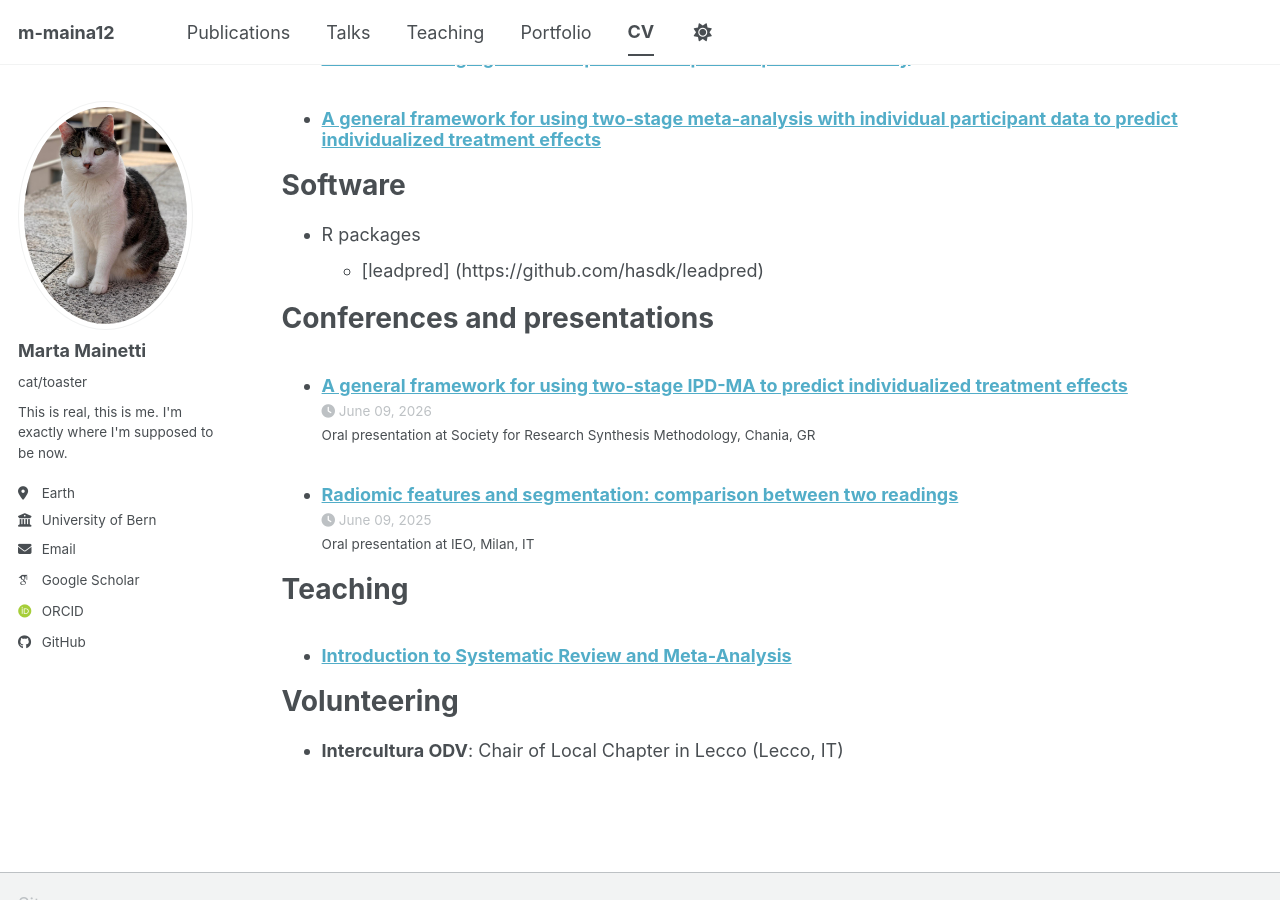
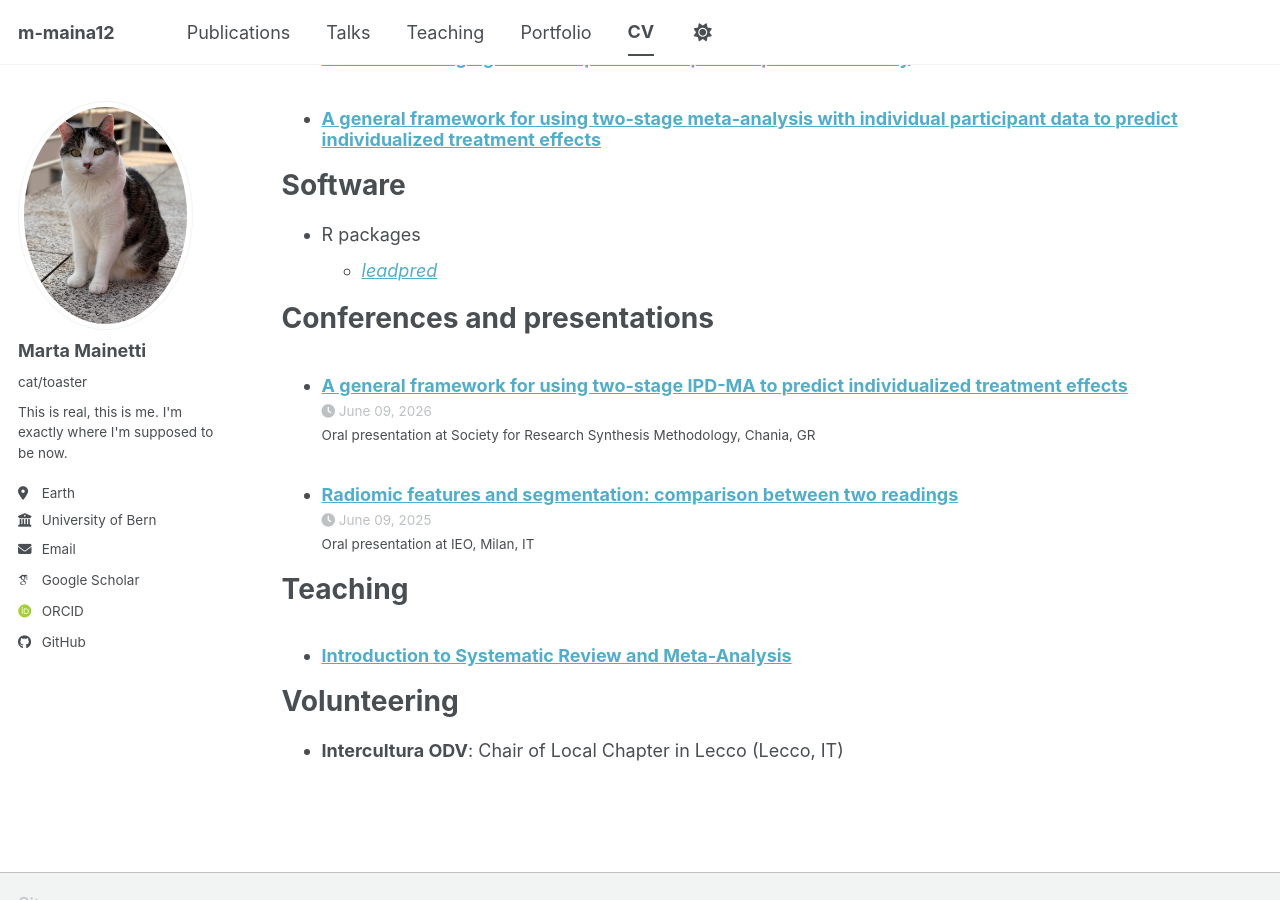
Before and after one commit to m-maina12/m-maina12.github.io, a Jekyll site: the page built from _pages/cv.md, in a window 1280 px wide and 900 px high, scrolled down 1903 px. Built offline with Jekyll 4.4.1, drawn with Linux system fonts in a browser that asks for light colours; some web fonts are replaced; a script bundle is joined from its source files by our own code; library files that are not in the unit come from our copies.

Commit message:
Update cv.md

```diff
--- a/_pages/cv.md
+++ b/_pages/cv.md
@@ -72,7 +72,7 @@ Publications
 Software
 ======
 * R packages
-  * [leadpred] (https://github.com/hasdk/leadpred)
+  * [_leadpred_](https://github.com/hasdk/leadpred)
 
 Conferences and presentations
 ======
```
